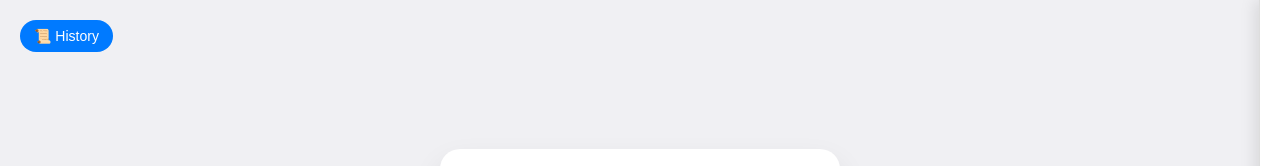
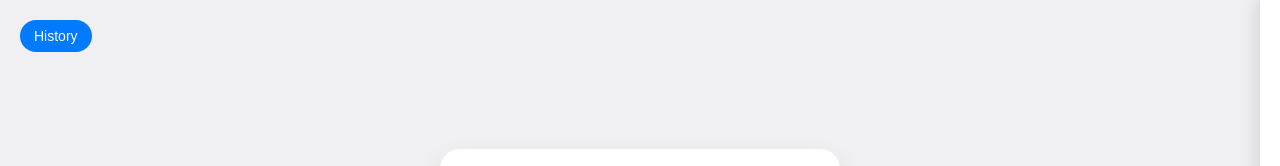
Before and after one commit to bahram-danishmal/purepom, a plain HTML site: page index.html in a window 1280 px wide. Shown: the top 166 px of the page. Drawn offline with Linux system fonts and the light colour scheme.

Commit message:
Update index.html

```diff
--- a/index.html
+++ b/index.html
@@ -68,7 +68,7 @@
   </div>
 
   <!--sidebar toggle button-->
-  <button class="history-toggle" id="toggleHistory">📜 History</button>
+  <button class="history-toggle" id="toggleHistory">History</button>
 
   <script src="script.js"></script>
 </body>
```
